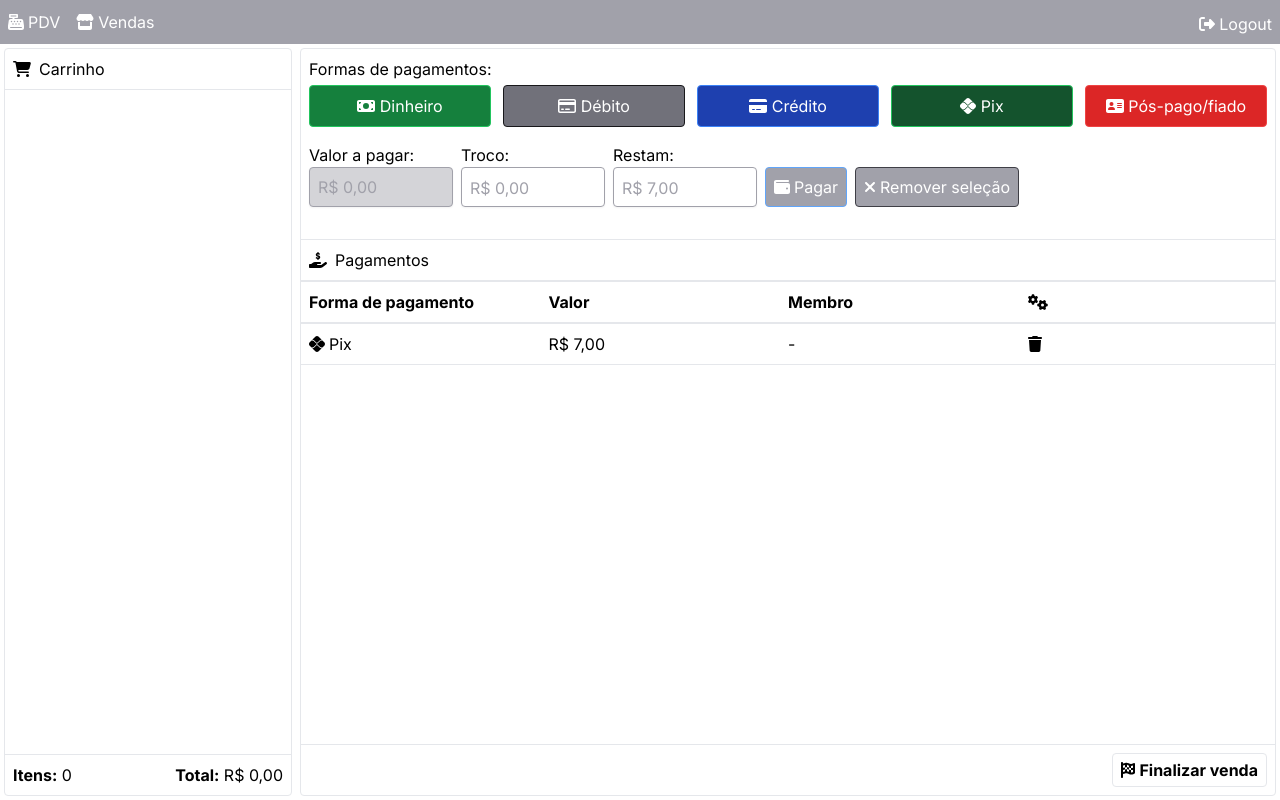
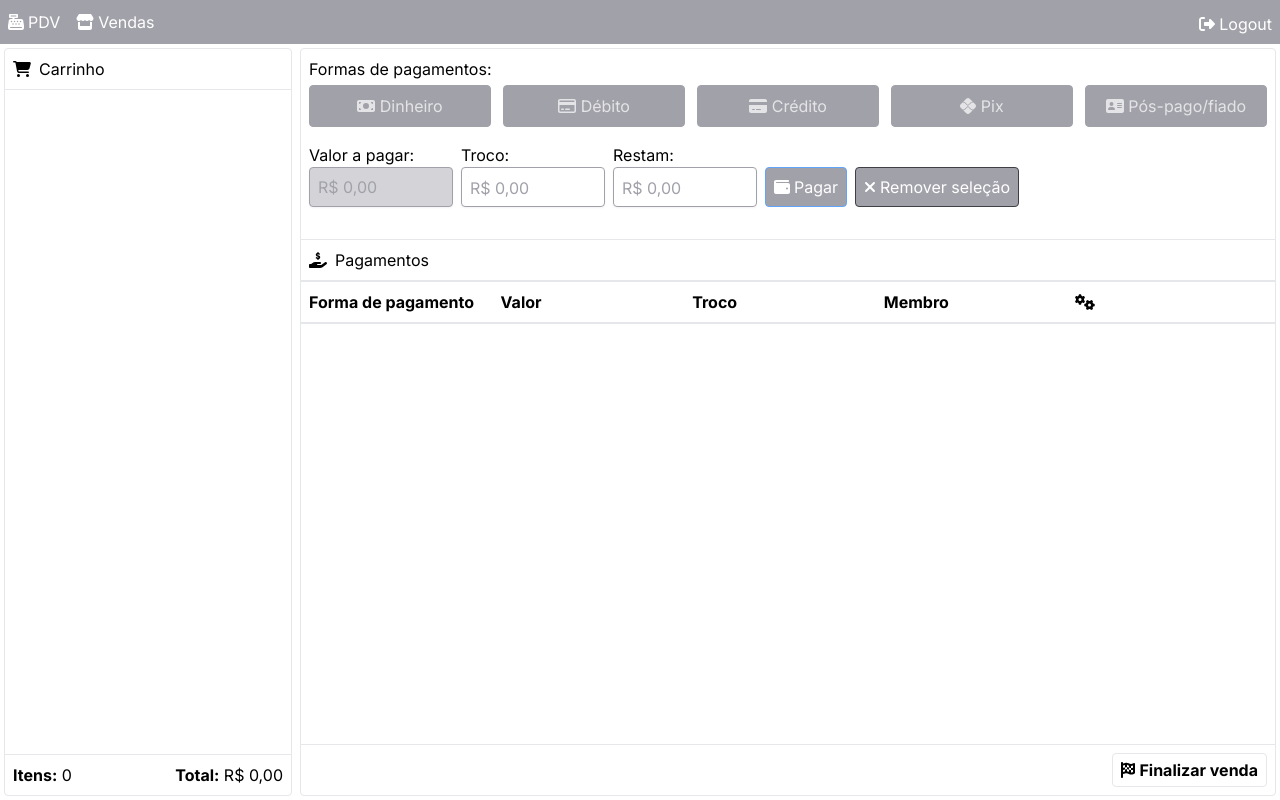
Before and after one commit to mpedro1996-dev/church-pdv-react, a Next.js app: page /payments in a window 1280 px wide. Built offline with nearby package versions, Linux system fonts and the light colour scheme; what tw-elements would draw is missing.

Commit message:
Caminho comum da tela de pagamento

```diff
--- a/app/components/currency-input.tsx
+++ b/app/components/currency-input.tsx
@@ -22,7 +22,6 @@ export default function CurrencyInput(props:CurrencyInputProps){
     };
 
     const formatValue = () => {
-      let value = payValue / 100
       let formattedValue = new Intl.NumberFormat('pt-BR', {
         style: 'currency',
         currency: 'BRL',
--- /dev/null
+++ b/app/components/payment-item.tsx
@@ -0,0 +1,65 @@
+import { FontAwesomeIcon } from "@fortawesome/react-fontawesome";
+import CurrencyFormatter from "./currency-formatter";
+import { faMoneyBill, faCreditCard, faAddressCard, faTrash, faGears } from "@fortawesome/free-solid-svg-icons"
+import { faCreditCard as farCreditCard } from "@fortawesome/free-regular-svg-icons"
+import { faPix } from "@fortawesome/free-brands-svg-icons";
+import { usePaymentStore } from "../lib/zustand";
+
+interface PaymentItemProps {
+    paymentType: number | null,
+    value: number,
+    changeValue: number | null,
+    guid: string
+}
+
+export default function PaymentItem(props:PaymentItemProps){
+
+    const { removePayment } = usePaymentStore();
+
+    const getPaymentType = () =>{
+        switch(props.paymentType){
+            case 1:
+                return (<span><FontAwesomeIcon icon={faMoneyBill}/> Dinheiro </span>);
+            case 2:
+                return (<span><FontAwesomeIcon icon={farCreditCard}/> Débito</span>);
+            case 3:
+                return (<span><FontAwesomeIcon icon={faCreditCard}/> Crédito </span>);
+            case 4:
+                return (<span><FontAwesomeIcon icon={faPix}/> Pix</span>);
+            case 5:
+                return(<span><FontAwesomeIcon icon={faAddressCard}/> Pós-pago/fiado</span>)
+            default:
+                return(<span><FontAwesomeIcon icon={faGears}/> Pagamento desconhecido</span>)
+
+        }
+    }
+
+    const handleRemove = () =>{
+
+        removePayment(props.guid)
+
+    }
+
+
+    return(
+        <div className="border-b">
+            <div className="flex items-center justify-between p-2">
+                <div className="flex flex-1 items-center gap-1 ">
+                    {getPaymentType()}
+                </div>
+                <div className="flex flex-1">
+                    <CurrencyFormatter value={props.value}/>
+                </div>
+                <div className="flex flex-1">
+                    {props.changeValue ? <CurrencyFormatter value={props.changeValue}/> : "-"}
+                </div>
+                <div className="flex flex-1">
+                    -
+                </div>
+                <div className="flex flex-1">
+                    <button className="hover:text-red-600" type="button" onClick={() => handleRemove()}><FontAwesomeIcon icon={faTrash}/></button>
+                </div>
+            </div>
+        </div>
+    )
+}
--- a/app/components/payment-type-button.tsx
+++ b/app/components/payment-type-button.tsx
@@ -20,6 +20,6 @@ export default function PaymentType(props:PaymentTypeProps){
 
 
     return(
-        <button disabled={isPaymentTypeSelected()} {...props} className={`${props.className} border rounded p-2 w-full disabled:border-zinc-400 disabled:bg-zinc-400 disabled:text-zinc-200`} onClick={() => HandleClickPaymentType()}>{props.children}</button>
+        <button disabled={isPaymentTypeSelected() || props.disabled} {...props} className={`${props.className} border rounded p-2 w-full disabled:border-zinc-400 disabled:bg-zinc-400 disabled:text-zinc-200`} onClick={() => HandleClickPaymentType()}>{props.children}</button>
     )
 }
--- a/app/lib/zustand.ts
+++ b/app/lib/zustand.ts
@@ -90,9 +90,35 @@ const useSaleItemStore = create(
 );
 
 interface Payment{
+  changeValue: number | null;
   value: number;
-  paymentType: number;
+  paymentType: number | null;
+  guid: string
 }
+
+interface PaymentState {
+  payments: Payment[];
+  setPayments: (payments: Payment[]) => void;
+  addPayment: (payment: Payment) => void;
+  removePayment: (guid: string) => void;
+}
+
+const usePaymentStore = create(
+  persist<PaymentState>(
+    (set) => ({
+      payments: [],
+      setPayments: (payments:Payment[]) => set({ payments }),
+      addPayment: (payment:Payment) => set((state) => ({ payments: [...state.payments, payment] })),
+      removePayment: (guid:string) => set((state) => ({
+        payments: state.payments.filter((payment) => payment.guid !== guid)
+      }))
+    }),
+    {
+      name: 'payment-storage', // Nome usado para armazenar no localStorage
+    }
+  )
+);
+
 
 interface Sale{
   saleItens: SaleItem[];
@@ -136,4 +162,4 @@ const usePayValueStore = create<PayValueState>((set) => ({
   setPayValue: (payValue) => set({payValue: payValue})
 }))
 
-export { useTokenStore, useProductStore, useSaleStore, useSaleItemStore, usePaymentTypeStore, usePayValueStore};
+export { useTokenStore, useProductStore, useSaleStore, useSaleItemStore, usePaymentTypeStore, usePayValueStore, usePaymentStore};
--- a/app/payments/page.tsx
+++ b/app/payments/page.tsx
@@ -9,8 +9,10 @@ import { faCreditCard as farCreditCard } from "@fortawesome/free-regular-svg-ico
 import CurrencyInput from "../components/currency-input"
 import CurrencyFormatter from "../components/currency-formatter"
 import PaymentType from "../components/payment-type-button"
-import { usePaymentTypeStore, usePayValueStore } from "../lib/zustand"
+import { usePaymentStore, usePaymentTypeStore, usePayValueStore, useSaleItemStore } from "../lib/zustand"
 import { useEffect, useState } from "react"
+import { v4 as uuidv4 } from 'uuid';
+import PaymentItem from "../components/payment-item"
 
 
 export default function Payment(){
@@ -18,8 +20,11 @@ export default function Payment(){
     const {paymentType, setPaymentType} = usePaymentTypeStore();
     const {payValue, setPayValue} = usePayValueStore();
     const [isWithoutPaymentType, setIsWithoutPaymentType] = useState(true);
-
-
+    const [hasChangeValue, setHasChangeValue] = useState(false);
+    const {saleItems} = useSaleItemStore();
+    const { payments, setPayments, addPayment} = usePaymentStore()
+    const [remainValue, setRemainValue] = useState(0);
+    const [changeValue, setChangeValue] = useState(0);
 
     useEffect(() => {
         if (paymentType === null) {
@@ -29,10 +34,103 @@ export default function Payment(){
         }
       }, [paymentType]);
 
+    useEffect(() => {
+        const calculateTotal = () => {
+            return saleItems.reduce((total, item) => {
+              return total + item.quantity * item.product.price;
+            }, 0);
+          };
+
+        const calculatePayments = () => {
+            return payments.reduce((total, payment) => {
+                return total + payment.value;
+              }, 0);
+        }
+
+        const total = calculateTotal();
+        const paymentsTotal = calculatePayments();
+        let remainValue = total - paymentsTotal;
+
+        if(remainValue < 0 ){
+            remainValue = 0
+        }
+
+        setRemainValue(remainValue);
+
+    }, [saleItems,payments])
+
     const removePaymentType = () =>{
         setPaymentType(null);
         setPayValue(0)
     }
+
+    const calculateTotal = () => {
+        return saleItems.reduce((total, item) => {
+          return total + item.quantity * item.product.price;
+        }, 0);
+      };
+
+    const calculatePayments = () => {
+        return payments.reduce((total, payment) => {
+            return total + payment.value;
+          }, 0);
+    }
+
+    const hasCompletedSale = () =>{
+        return remainValue === 0;
+    }
+
+    const pay = () =>{
+
+        if(payValue === 0) return;
+
+        let remainValue = calculateTotal() - calculatePayments();
+        let changeValue = 0;
+        setHasChangeValue(false);
+
+        if(remainValue <= 0){
+            return;
+        }
+
+        if(paymentType !== 1 && payValue > remainValue)
+        {
+            alert("Essa forma de pagamento não permite troco");
+            return;
+        }
+
+        if(payValue > remainValue){
+            setHasChangeValue(true);
+        }
+
+        changeValue = payValue-remainValue;
+        setChangeValue(changeValue);
+        createPayment(changeValue);
+        setRemainValue(remainValue);
+        setPayValue(0);
+        setPaymentType(null);
+
+    }
+
+    const giveChangeValueBack = () =>{
+
+        if(!hasChangeValue) return;
+
+        setHasChangeValue(false);
+        setChangeValue(0);
+
+
+    }
+
+    const createPayment = (changeValue: number | null) =>{
+        addPayment({
+            changeValue: changeValue,
+            paymentType: paymentType,
+            value: payValue,
+            guid: uuidv4()
+        });
+    }
+
+
 
 
 
@@ -47,12 +145,11 @@ export default function Payment(){
                     <div className="flex flex-col p-2">
                         <h2>Formas de pagamentos:</h2>
                         <div className="flex items-start mt-1 gap-3">
-                            <PaymentType paymenttype={1} className="bg-green-700 text-white border-green-500 hover:bg-green-400"><FontAwesomeIcon icon={faMoneyBill}/> Dinheiro</PaymentType>
-                            <PaymentType paymenttype={2} className="bg-zinc-500 text-white border-zinc-900 hover:bg-zinc-300"><FontAwesomeIcon icon={farCreditCard}/> Débito</PaymentType>
-                            <PaymentType paymenttype={3} className="bg-blue-800 text-white border-blue-500 hover:bg-blue-500"><FontAwesomeIcon icon={faCreditCard}/> Crédito</PaymentType>
-                            <PaymentType paymenttype={4} className="bg-green-900 text-white border-green-500 hover:bg-green-700"><FontAwesomeIcon icon={faPix}/> Pix</PaymentType>
-                            <PaymentType paymenttype={5} className="bg-red-600 text-white border-red-500 hover:bg-red-300"><FontAwesomeIcon icon={faAddressCard}/> Pós-pago/fiado</PaymentType>
-
+                            <PaymentType disabled={hasChangeValue || hasCompletedSale()} paymenttype={1} className="bg-green-700 text-white border-green-500 hover:bg-green-400"><FontAwesomeIcon icon={faMoneyBill}/> Dinheiro</PaymentType>
+                            <PaymentType disabled={hasChangeValue || hasCompletedSale()} paymenttype={2} className="bg-cyan-600 text-white border-cyan-300 hover:bg-zinc-300"><FontAwesomeIcon icon={farCreditCard}/> Débito</PaymentType>
+                            <PaymentType disabled={hasChangeValue || hasCompletedSale()} paymenttype={3} className="bg-blue-800 text-white border-blue-500 hover:bg-blue-500"><FontAwesomeIcon icon={faCreditCard}/> Crédito</PaymentType>
+                            <PaymentType disabled={hasChangeValue || hasCompletedSale()} paymenttype={4} className="bg-green-900 text-white border-green-500 hover:bg-green-700"><FontAwesomeIcon icon={faPix}/> Pix</PaymentType>
+                            <PaymentType disabled={hasChangeValue || hasCompletedSale()} paymenttype={5} className="bg-red-600 text-white border-red-500 hover:bg-red-300"><FontAwesomeIcon icon={faAddressCard}/> Pós-pago/fiado</PaymentType>
                         </div>
                     </div>
                     <div className="flex items-start p-2 gap-2">
@@ -63,20 +160,24 @@ export default function Payment(){
                         <div className="flex flex-col">
                             <label>Troco:</label>
                             <div className="rounded border border-zinc-400 shadow-sm h-10 p-2 w-36 text-zinc-400">
-                                <CurrencyFormatter value={0}/>
+                                <CurrencyFormatter value={changeValue}/>
                             </div>
                         </div>
                         <div className="flex flex-col">
                             <label>Restam:</label>
                             <div className="rounded border border-zinc-400 shadow-sm h-10 p-2 w-36 text-zinc-400">
-                                <CurrencyFormatter value={7.0}/>
+                                <CurrencyFormatter value={remainValue}/>
                             </div>
                         </div>
                         <div className="flex flex-col h-full">
-                            <button type="button" disabled={isWithoutPaymentType} className="flex items-center border rounded p-2 h-10 w-full mt-auto gap-1 bg-blue-700 border-blue-400 hover:bg-blue-300 text-white disabled:bg-zinc-400"><FontAwesomeIcon icon={faWallet}/>Pagar</button>
+                            {hasChangeValue
+                            ?(<button type="button" disabled={!hasChangeValue} className="flex items-center border rounded p-2 h-10 w-full mt-auto gap-1 bg-green-700 border-green-400 hover:bg-blue-300 text-white disabled:bg-zinc-400" onClick={() => giveChangeValueBack()}><FontAwesomeIcon icon={faHandHoldingDollar}/>Confirmar troco</button> )
+                            :(<button type="button" disabled={isWithoutPaymentType || hasChangeValue || hasCompletedSale()} className="flex items-center border rounded p-2 h-10 w-full mt-auto gap-1 bg-blue-700 border-blue-400 hover:bg-blue-300 text-white disabled:bg-zinc-400" onClick={() => pay()}><FontAwesomeIcon icon={faWallet}/>Pagar</button>)
+                            }
+
                         </div>
                         <div className="flex flex-col h-full">
-                            <button type="button" className="flex items-center border rounded p-2 h-10 w-full mt-auto gap-1 bg-zinc-400 border-zinc-700 hover:bg-zinc-200 text-white" onClick={() => removePaymentType()}><FontAwesomeIcon icon={faXmark}/>Remover seleção</button>
+                            <button type="button" disabled={hasChangeValue} className="flex items-center border rounded p-2 h-10 w-full mt-auto gap-1 bg-zinc-400 border-zinc-700 hover:bg-zinc-200 text-white" onClick={() => removePaymentType()}><FontAwesomeIcon icon={faXmark}/>Remover seleção</button>
                         </div>
                     </div>
                     <div className="flex flex-col border-t mt-6">
@@ -93,6 +194,9 @@ export default function Payment(){
                                     Valor
                                 </div>
                                 <div className="flex flex-1">
+                                    Troco
+                                </div>
+                                <div className="flex flex-1">
                                     Membro
                                 </div>
                                 <div className="flex flex-1">
@@ -100,28 +204,17 @@ export default function Payment(){
                                 </div>
                             </div>
                         </div>
-                        <div className="border-b">
-                            <div className="flex items-center justify-between p-2">
-                                <div className="flex flex-1 items-center gap-1 ">
-                                    <FontAwesomeIcon icon={faPix}/> Pix
-                                </div>
-                                <div className="flex flex-1">
-                                    <CurrencyFormatter value={7.0}/>
-                                </div>
-                                <div className="flex flex-1">
-                                    -
-                                </div>
-                                <div className="flex flex-1">
-                                    <FontAwesomeIcon icon={faTrash}/>
-                                </div>
-                            </div>
-                        </div>
+
+                        {payments.map((payment)=>(
+                            <PaymentItem key={payment.guid} guid={payment.guid} paymentType={payment.paymentType} value={payment.value} changeValue={payment.changeValue} />
+                        ))}
+
                      </div>
                      <div className="flex justify-end mt-auto p-2 border-t">
-                            <a href="/payments" className={`flex items-center gap-1 border rounded px-2 py-1 font-bold`} type="button">
+                            <button disabled={!hasCompletedSale()} className={`flex items-center gap-1 border rounded px-2 py-1 font-bold`} type="button">
                                 <FontAwesomeIcon icon={faFlagCheckered}/>
                                 Finalizar venda
-                            </a>
+                            </button>
                         </div>
                 </main>
             </div>
--- a/package.json
+++ b/package.json
@@ -22,6 +22,7 @@
     "react-dom": "^18",
     "react-hook-form": "^7.52.1",
     "tw-elements": "^2.0.0",
+    "uuid": "^10.0.0",
     "zod": "^3.23.8",
     "zof": "^0.0.0",
     "zustand": "^4.5.4",
@@ -31,6 +32,7 @@
     "@types/node": "^20",
     "@types/react": "^18",
     "@types/react-dom": "^18",
+    "@types/uuid": "^10.0.0",
     "eslint": "^8",
     "eslint-config-next": "14.2.4",
     "postcss": "^8",
```
Also changed, not shown: 1 other file (tests, documents, lock files or other folders).
